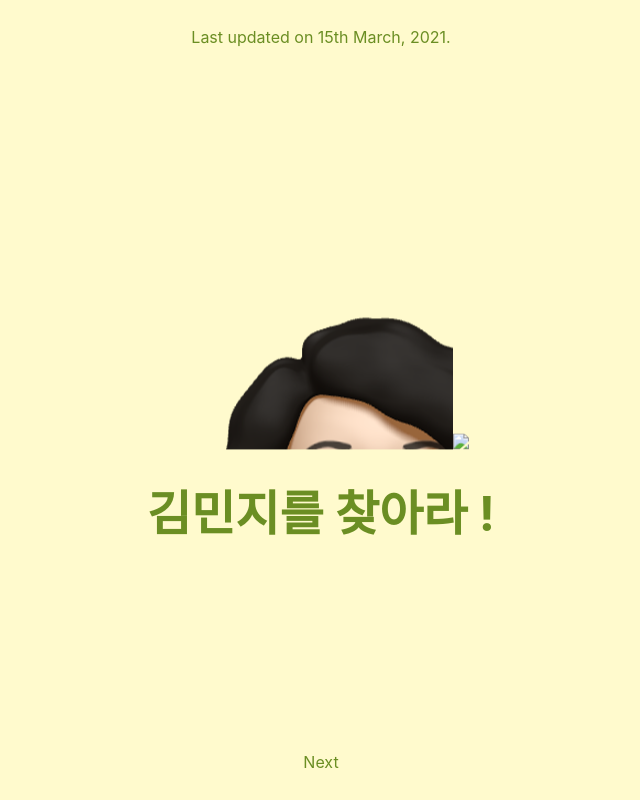
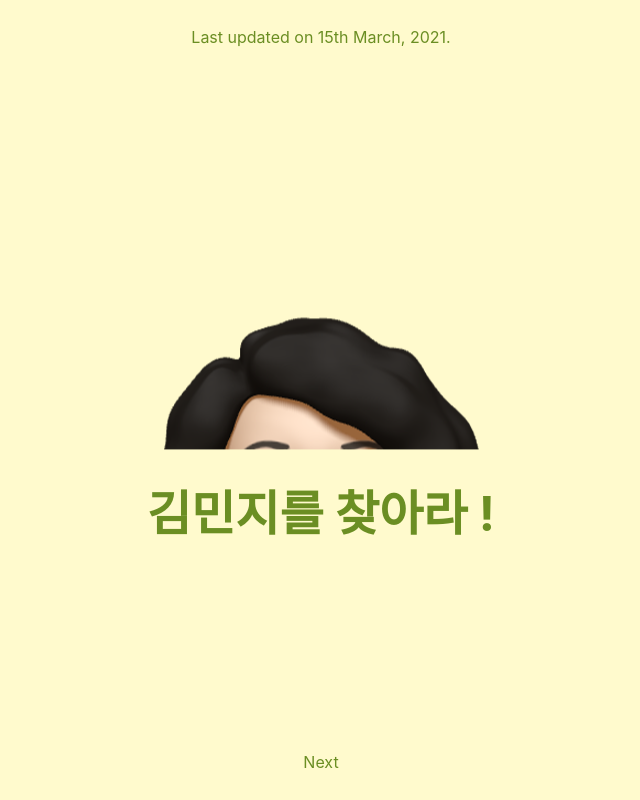
Before and after one commit to mueslinut423/Find-KimMinji, a plain HTML site: page index.html in a window 1280 px wide. Shown: the whole page, without its empty margins (319-959 px from the left). Drawn offline with Linux system fonts and the light colour scheme; a web font is replaced by a local one.

Commit message:
Update index.html

```diff
--- a/index.html
+++ b/index.html
@@ -383,7 +383,7 @@
   <body ontouchstart="">
     <header class="slide" id="1">
       <h1 class="content">
-          <a href="#24"><img id="KMJ" src="image01.png"></a><img id="KMJ" src="image02.png"><img id="KMJ" src="iimage03.png"><br>
+          <a href="#24"><img id="KMJ" src="image01.png"></a><img id="KMJ" src="image02.png"><img id="KMJ" src="image03.png"><br>
 
           김민지를 찾아라 ! </h1>
       <time class="updated" datetime="2021-03-15">Last updated on 15th March, 2021.</time>
```
